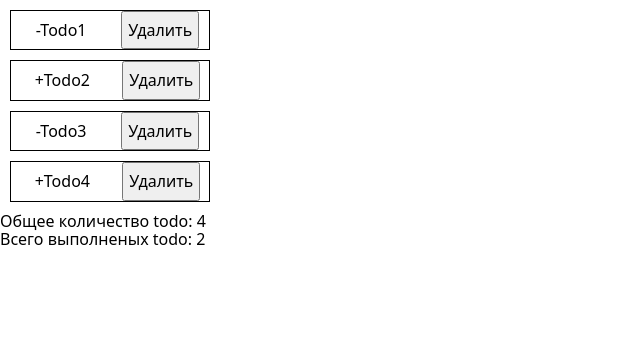
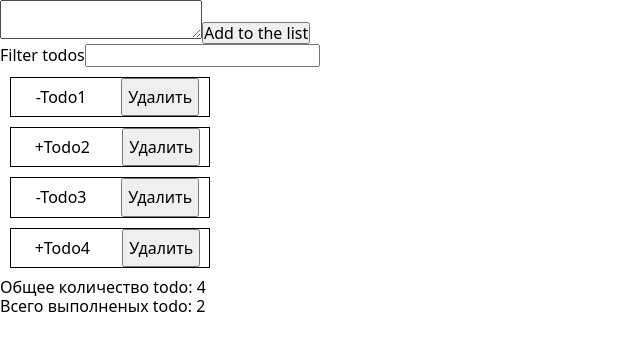
Before and after one commit to Dizardmk/goit-react, a React (Create React App) app: page / in a window 1280 px wide. Shown: the top 350 px of the page, without its empty margins (0-640 px from the left). Built offline with nearby package versions, Linux system fonts and the light colour scheme.

Commit message:
updates test

```diff
--- a/package.json
+++ b/package.json
@@ -13,6 +13,7 @@
     "react": "^17.0.2",
     "react-dom": "^17.0.2",
     "react-scripts": "4.0.3",
+    "shortid": "^2.2.16",
     "web-vitals": "^1.1.1"
   },
   "scripts": {
--- a/src/App.jsx
+++ b/src/App.jsx
@@ -1,5 +1,8 @@
 import React, { Component } from 'react';
+import shortid from 'shortid';
 import TodoList from './components/TodoList';
+import TodoEditor from './components/TodoList/TodoEditor';
+import TodoFilter from './components/TodoList/TodoFilter';
 
 // быстро создать класс - emmet 'cc'
 class App extends Component {
@@ -10,26 +13,56 @@ class App extends Component {
       { id: 'id-3', text: 'Todo3', completed: false },
       { id: 'id-4', text: 'Todo4', completed: true },
     ],
+    filter: '',
   };
 
+  addTodo = text => {
+    const todo = {
+      id: shortid.generate(),
+      text,
+      completed: false,
+    };
+
+    // this.setState(prevState => ({
+    //   todos: [todo, ...prevState.todos],
+    // }));
+    this.setState(({ todos }) => ({
+      todos: [todo, ...todos],
+    }));
+  };
+  changeFilter = event => {
+    this.setState({ filter: event.currentTarget.value });
+  };
   deleteTodo = todoId => {
     this.setState(prevState => ({
       todos: prevState.todos.filter(todo => todo.id !== todoId),
     }));
   };
+  getCompletedTodo = () => {
+    const { todos } = this.state;
+    // посчитать количество выполненых todo (вычисляемые значения)
+    return todos.reduce((acc, todo) => (todo.completed ? acc + 1 : acc), 0);
+  };
+  getFilteredTodos = () => {
+    const { todos, filter } = this.state;
+    // фильтруем todos
+    const normalizedFilter = filter.toLowerCase();
+    return todos.filter(todo =>
+      todo.text.toLowerCase().includes(normalizedFilter),
+    );
+  };
 
   render() {
-    const { todos } = this.state;
-    // посчитать количество выполненых todo (вычисляемые значения)
-    const completedTodo = todos.reduce(
-      (acc, todo) => (todo.completed ? acc + 1 : acc),
-      0,
-    );
+    const { filter } = this.state;
+    const completedTodo = this.getCompletedTodo();
+    const filteretTodos = this.getFilteredTodos();
 
     return (
       <>
+        <TodoEditor onSubmit={this.addTodo} />
+        <TodoFilter value={filter} onChange={this.changeFilter} />
         <TodoList
-          todos={todos}
+          todos={filteretTodos}
           onDeleteTodo={this.deleteTodo}
           completedTodo={completedTodo}
         />
--- /dev/null
+++ b/src/components/TodoList/TodoEditor.jsx
@@ -0,0 +1,28 @@
+import React, { Component } from 'react';
+
+class TodoEditor extends Component {
+  state = { message: '' };
+
+  handleChange = event => {
+    this.setState({ message: event.currentTarget.value });
+  };
+  handleSubmit = event => {
+    event.preventDefault();
+    this.props.onSubmit(this.state.message);
+    this.setState({ message: '' });
+  };
+
+  render() {
+    return (
+      <form onSubmit={this.handleSubmit}>
+        <textarea
+          value={this.state.message}
+          onChange={this.handleChange}
+        ></textarea>
+        <button type="submit">Add to the list</button>
+      </form>
+    );
+  }
+}
+
+export default TodoEditor;
--- /dev/null
+++ b/src/components/TodoList/TodoFilter.jsx
@@ -0,0 +1,8 @@
+const TodoFilter = ({ value, onChange }) => (
+  <label>
+    Filter todos
+    <input type="text" value={value} onChange={onChange} />
+  </label>
+);
+
+export default TodoFilter;
--- a/src/index.js
+++ b/src/index.js
@@ -1,8 +1,6 @@
 import React from 'react';
 import ReactDOM from 'react-dom';
-// components
 import App from './App';
-// styles
 import 'modern-normalize/modern-normalize.css';
 import './main.css';
 
--- a/src/main.css
+++ b/src/main.css
@@ -5,12 +5,8 @@
   padding: 0;
 }
 body {
-  /* font-family: $primary-font; */
   font-style: normal;
 }
-/* address {
-  font-style: normal;
-} */
 img {
   display: block;
 }
```
Also changed, not shown: src/variables.module.css (deleted, +0 -9 lines), 1 other file (tests, documents, lock files or other folders).
